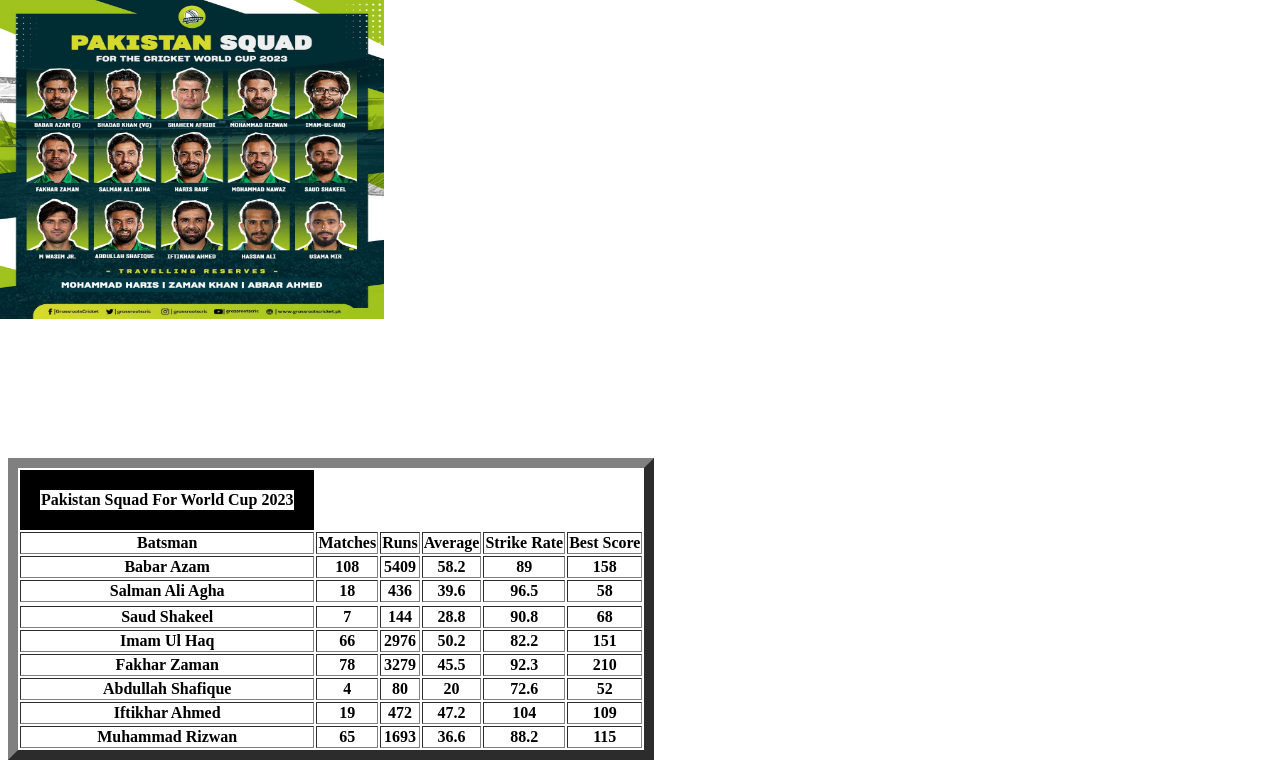
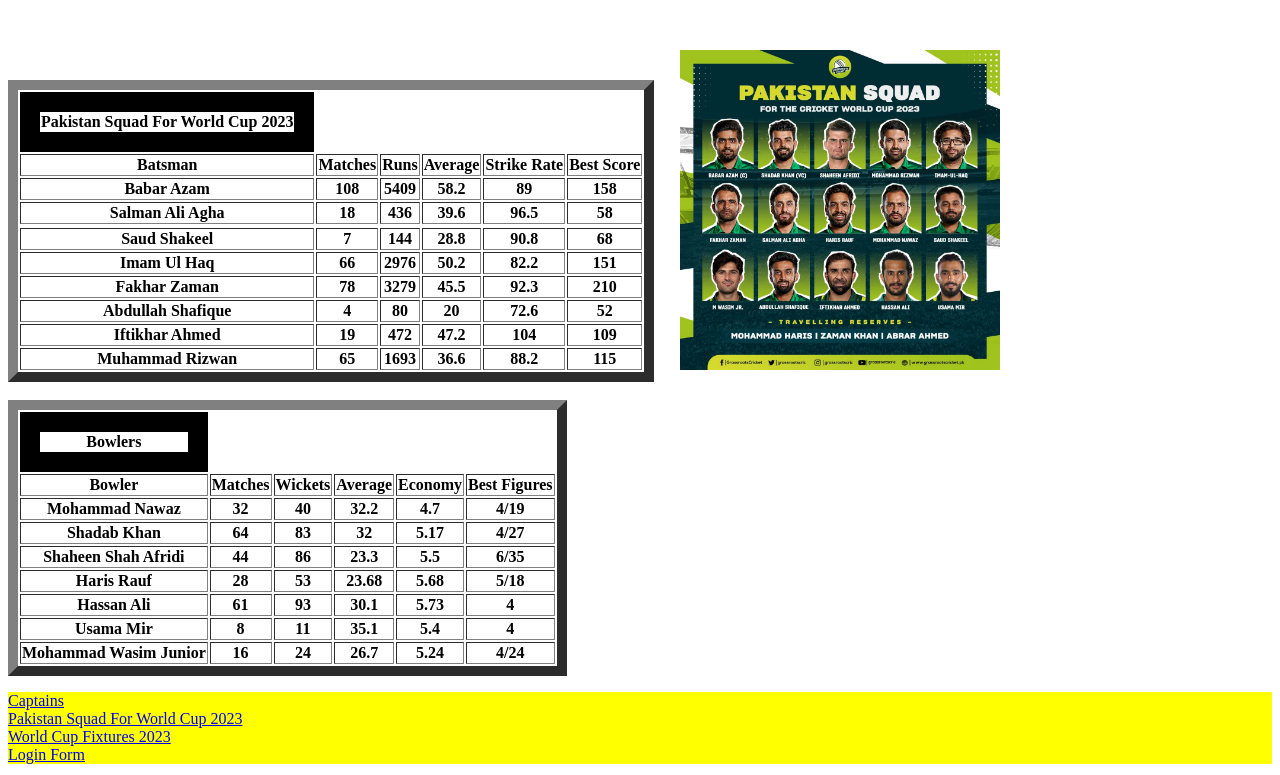
Before and after one commit to typingmaster1/table, a plain HTML site: page pakistansquad.html in a window 1280 px wide. Shown: the top 775 px of the page. Drawn offline with Linux system fonts and the light colour scheme.

Commit message:
files updated

```diff
--- a/pakistansquad.html
+++ b/pakistansquad.html
@@ -10,14 +10,15 @@
         body{
             background-image: url(squad\ .jpg);
             background-repeat:no-repeat ;
-            background-attachment:fixed;
-            background-size: 30% 30%;
+            background-position: 680px 50px ;
+            background-size: 25% ;
+        }
+        p{
+            background-color: yellow;
         }
         </style>
-     <br><br><br><br><br><br>
-     <br><br><br><br><br><br>
-     <br><br><br><br><br><br>
-     <br><br><br>
+
+
 
 
     <table border="10">
@@ -200,6 +201,11 @@
        </table>
 
         </table>
-
+        <p>
+            <a href="./captains.HTML">Captains</a><br>
+            <a href="pakistansquad.html">Pakistan Squad For World Cup 2023</a><br>
+            <a href="./worldcup fixtures.html">World Cup Fixtures 2023</a><br>
+            <a href="./signup.html">Login Form</a>
+        <a href="./step1.html"></a> </p>
 </body>
 </html>
```
Also changed, not shown: login.html (+9 -1 lines), signup.html (+12 -1 lines), step1.html (+9 -0 lines), worldcup fixtures.html (+11 -0 lines).
